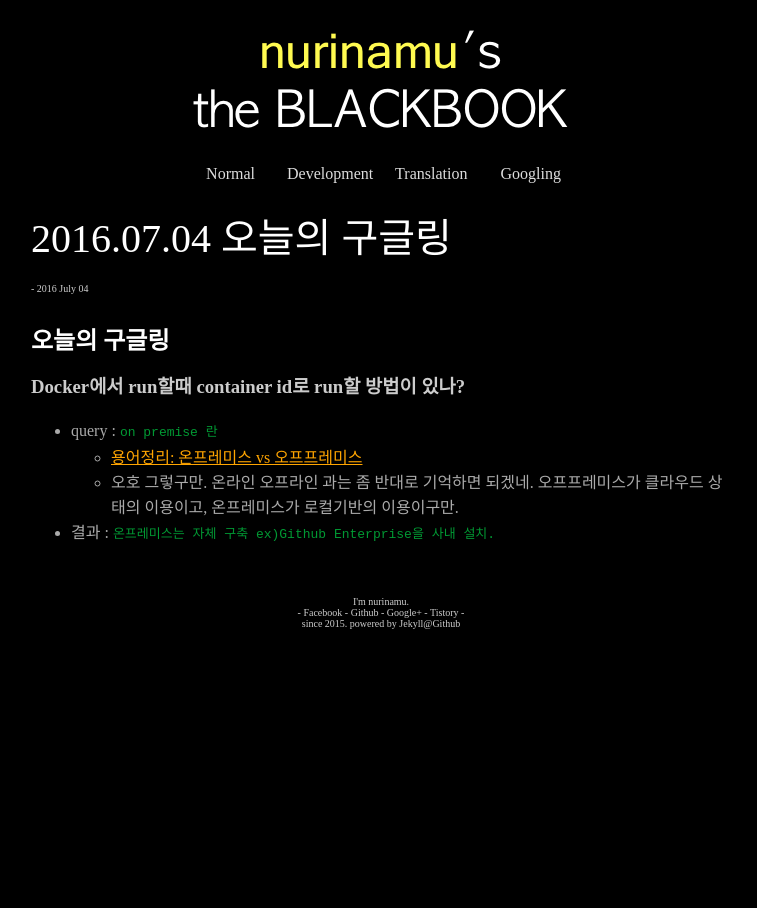
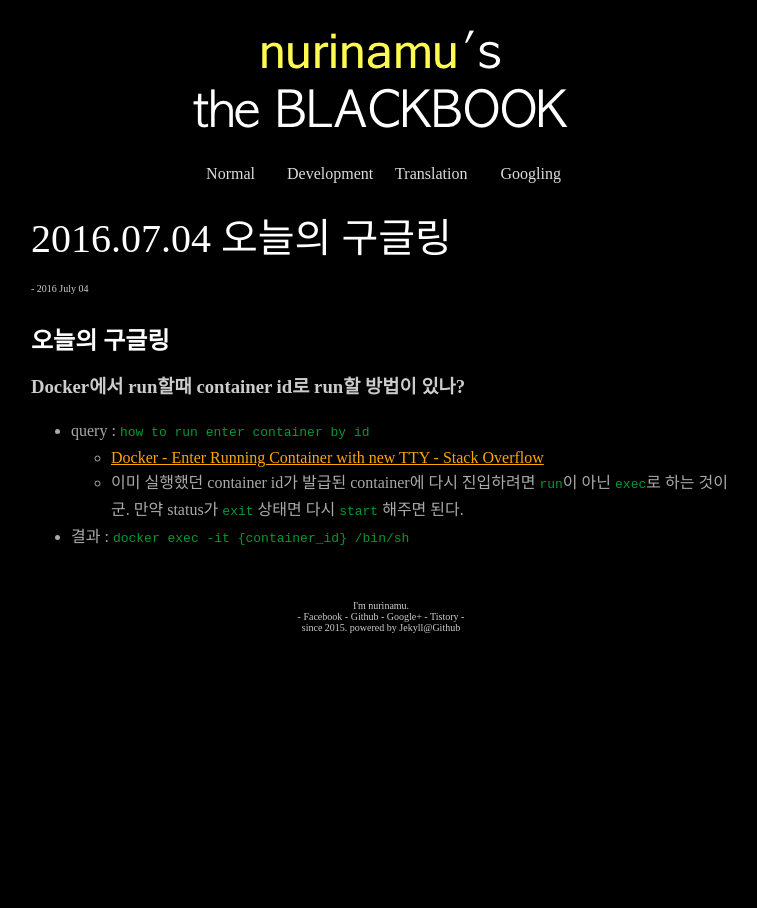
Before and after one commit to nurinamu/nurinamu.github.io, a Jekyll site: the page built from _posts/googling/2016-07-04-googling.md, in a window 1280 px wide. Shown: the whole page, without its empty margins (259-1016 px from the left). Built offline with Jekyll 4.4.1, drawn with Linux system fonts in a browser that asks for light colours.

Commit message:
googling 작성.

```diff
--- a/_posts/googling/2016-07-04-googling.md
+++ b/_posts/googling/2016-07-04-googling.md
@@ -8,7 +8,7 @@ description : 여기는 이제 내가 하루에 구글링 하면서 찾은 모
 ## 오늘의 구글링
 
 ### Docker에서 run할때 container id로 run할 방법이 있나?
-- query : `on premise 란`
-  - [용어정리: 온프레미스 vs 오프프레미스](http://mickeyh-words.blogspot.kr/2014/01/vs.html)
-  - 오호 그렇구만. 온라인 오프라인 과는 좀 반대로 기억하면 되겠네. 오프프레미스가 클라우드 상태의 이용이고, 온프레미스가 로컬기반의 이용이구만.
-- 결과 : `온프레미스는 자체 구축 ex)Github Enterprise을 사내 설치.`
+- query : `how to run enter container by id`
+  - [Docker - Enter Running Container with new TTY - Stack Overflow](http://stackoverflow.com/questions/20932357/docker-enter-running-container-with-new-tty)
+  - 이미 실행했던 container id가 발급된 container에 다시 진입하려면 `run`이 아닌 `exec`로 하는 것이군. 만약 status가 `exit` 상태면 다시 `start` 해주면 된다.
+- 결과 : `docker exec -it {container_id} /bin/sh`
```
